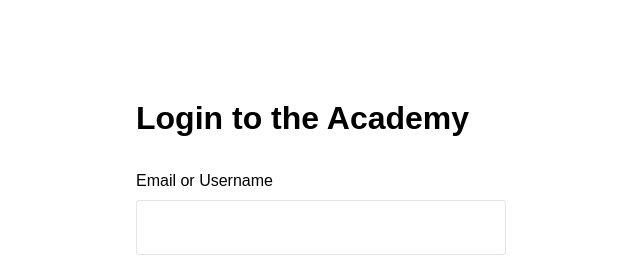
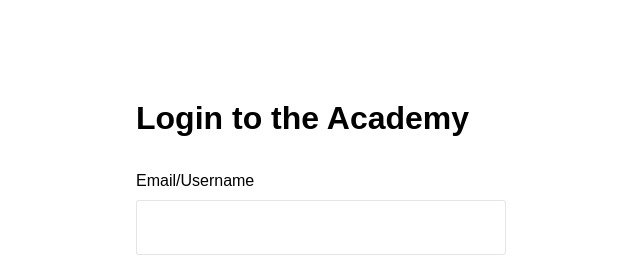
Before and after one commit to AnirudhAK07/LoginPage, a plain HTML site: page index.html in a window 1280 px wide. Shown: the top 262 px of the page, 319-959 px from the left. Drawn offline with Linux system fonts and the light colour scheme.

Commit message:
label updated

```diff
--- a/index.html
+++ b/index.html
@@ -12,7 +12,7 @@
             <h1>Login to the Academy</h1>
         </div>
     <form action="">
-        <label for="">Email or Username</label>
+        <label for="">Email/Username</label>
         <input type="text">
         <br>
         <label for="">Password</label>
```
